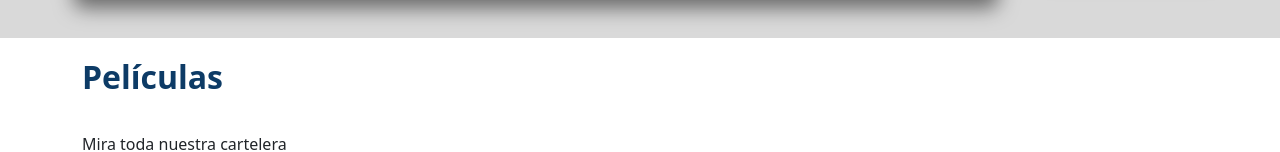
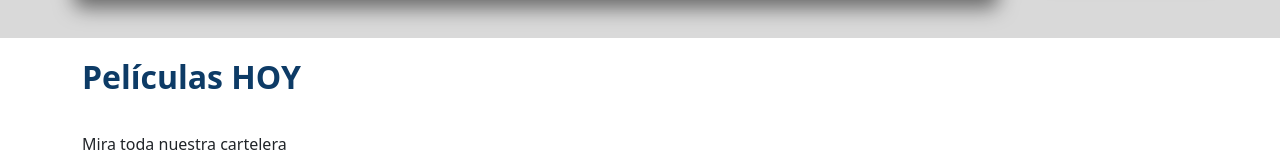
Before and after one commit to milagroslujanc/react-cine-idat, a React (Create React App) app: page / in a window 1280 px wide. Shown: the part 315-467 px from the top of the page. Built offline with nearby package versions, Linux system fonts and the light colour scheme; no server answers.

Commit message:
Update list_movies.jsx

```diff
--- a/src/components/list_movies.jsx
+++ b/src/components/list_movies.jsx
@@ -31,7 +31,7 @@ export function ListMovies() {
 
     return (
         <section className="container list-movies" id="peliculas">
-            <h2 className='text-color'>Películas</h2>
+            <h2 className='text-color'>Películas HOY</h2>
             <span>Mira toda nuestra cartelera</span>
             <div className='list-movies-container'>
                 {movies.length === 0 ?
```
